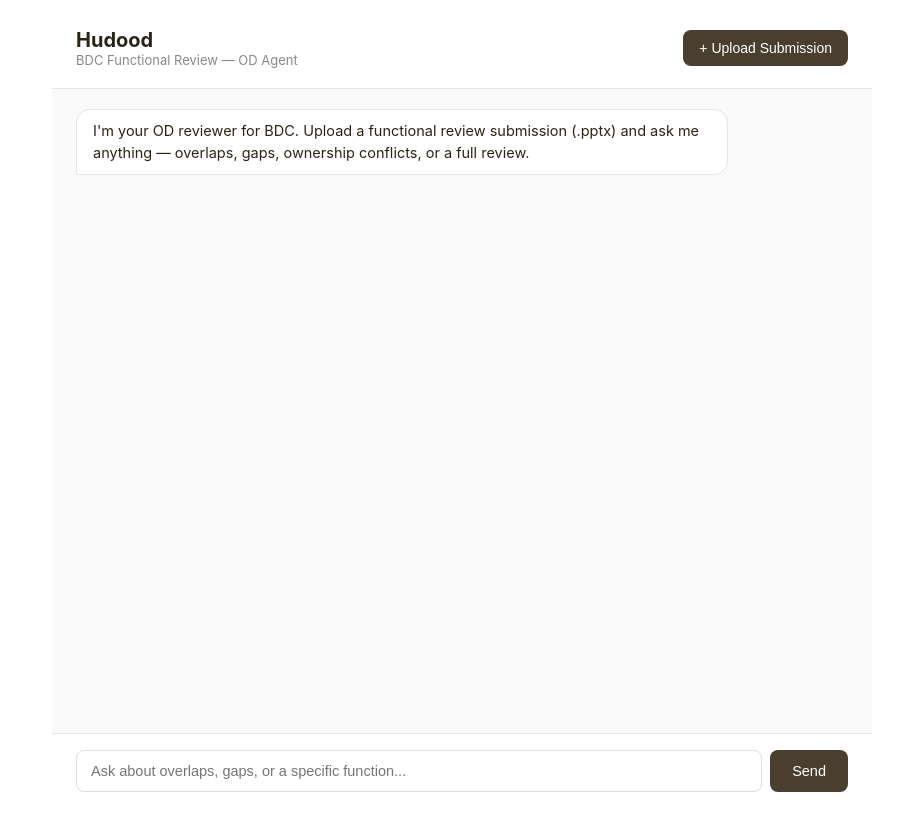
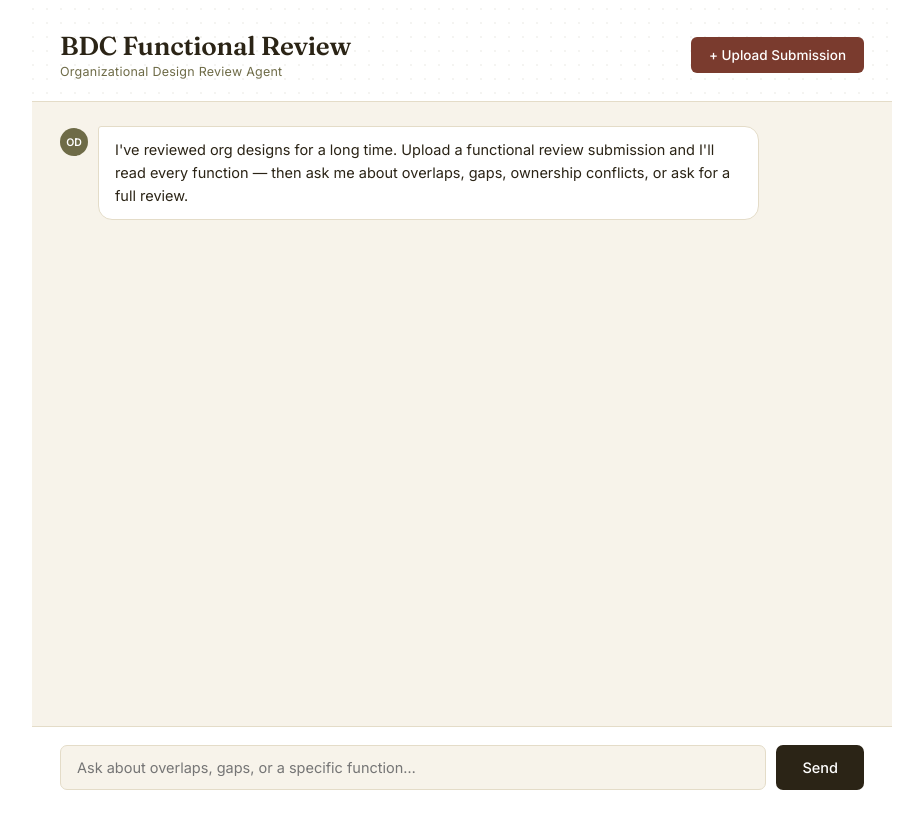
Before and after one commit to OsaidBabeer/functional-review, a Next.js app: page / in a window 1280 px wide. Shown: the whole page, without its empty margins (178-1101 px from the left). Built offline with nearby package versions, Linux system fonts and the light colour scheme.

Commit message:
Update index.js

```diff
--- a/pages/index.js
+++ b/pages/index.js
@@ -1,11 +1,16 @@
-import { useState, useRef } from 'react';
+import { useState, useRef, useEffect } from 'react';
+import Head from 'next/head';
+
+// ---- Rename the product here in one place ----
+const APP_NAME = 'BDC Functional Review';
+const APP_SUBTITLE = 'Organizational Design Review Agent';
 
 export default function Home() {
   const [messages, setMessages] = useState([
     {
       role: 'assistant',
       content:
-        "I'm your OD reviewer for BDC. Upload a functional review submission (.pptx) and ask me anything — overlaps, gaps, ownership conflicts, or a full review.",
+        "I've reviewed org designs for a long time. Upload a functional review submission and I'll read every function — then ask me about overlaps, gaps, ownership conflicts, or ask for a full review.",
     },
   ]);
   const [input, setInput] = useState('');
@@ -13,6 +18,11 @@ export default function Home() {
   const [uploading, setUploading] = useState(false);
   const [uploadStatus, setUploadStatus] = useState('');
   const fileRef = useRef(null);
+  const scrollRef = useRef(null);
+
+  useEffect(() => {
+    scrollRef.current?.scrollTo({ top: scrollRef.current.scrollHeight, behavior: 'smooth' });
+  }, [messages, sending]);
 
   async function handleSend() {
     if (!input.trim() || sending) return;
@@ -20,7 +30,6 @@ export default function Home() {
     setMessages(newMessages);
     setInput('');
     setSending(true);
-
     try {
       const res = await fetch('/api/chat', {
         method: 'POST',
@@ -39,11 +48,9 @@ export default function Home() {
     const file = e.target.files[0];
     if (!file) return;
     setUploading(true);
-    setUploadStatus('Uploading and extracting...');
-
+    setUploadStatus(`Reading ${file.name}...`);
     const formData = new FormData();
     formData.append('file', file);
-
     try {
       const res = await fetch('/api/upload-pptx', { method: 'POST', body: formData });
       const data = await res.json();
@@ -51,13 +58,12 @@ export default function Home() {
         setUploadStatus('Error: ' + data.error);
       } else {
         const saved = data.results.filter((r) => r.saved).length;
-        const skipped = data.results.filter((r) => r.skipped).length;
-        setUploadStatus(`Done — ${saved} function(s) saved, ${skipped} slide(s) skipped.`);
+        setUploadStatus(`${saved} function(s) loaded from ${file.name}`);
         setMessages((prev) => [
           ...prev,
           {
             role: 'assistant',
-            content: `I've read ${saved} function submission(s) from "${file.name}". Ask me to review them whenever you're ready.`,
+            content: `I've read ${saved} function submission${saved === 1 ? '' : 's'} from "${file.name}". Ask me to review them whenever you're ready.`,
           },
         ]);
       }
@@ -69,11 +75,21 @@ export default function Home() {
   }
 
   return (
-    <div style={styles.page}>
-      <div style={styles.header}>
+    <>
+      <Head>
+        <link rel="preconnect" href="https://fonts.googleapis.com" />
+        <link
+          href="https://fonts.googleapis.com/css2?family=Fraunces:ital,opsz,wght@0,9..144,400;0,9..144,600;1,9..144,500&family=Inter:wght@400;500;600&display=swap"
+          rel="stylesheet"
+        />
+      </Head>
+      <div style={s.page}>
+        <header style={s.header}>
+          <div style={s.pattern} aria-hidden="true" />
+          <div style={s.headerInner}>
             <div>
-          <div style={styles.title}>Hudood</div>
-          <div style={styles.subtitle}>BDC Functional Review — OD Agent</div>
+              <div style={s.title}>{APP_NAME}</div>
+              <div style={s.subtitle}>{APP_SUBTITLE}</div>
             </div>
             <div>
               <input
@@ -84,141 +100,191 @@ export default function Home() {
                 style={{ display: 'none' }}
               />
               <button
-            style={styles.uploadBtn}
+                style={{ ...s.uploadBtn, opacity: uploading ? 0.6 : 1 }}
                 onClick={() => fileRef.current.click()}
                 disabled={uploading}
               >
-            {uploading ? 'Processing...' : '+ Upload Submission'}
+                {uploading ? 'Reading…' : '+ Upload Submission'}
               </button>
             </div>
           </div>
+        </header>
 
-      {uploadStatus && <div style={styles.uploadStatus}>{uploadStatus}</div>}
+        {uploadStatus && <div style={s.uploadStatus}>{uploadStatus}</div>}
 
-      <div style={styles.chatArea}>
+        <div style={s.chatArea} ref={scrollRef}>
           {messages.map((m, i) => (
             <div
               key={i}
-            style={{
-              ...styles.bubbleRow,
-              justifyContent: m.role === 'user' ? 'flex-end' : 'flex-start',
-            }}
+              style={{ ...s.bubbleRow, justifyContent: m.role === 'user' ? 'flex-end' : 'flex-start' }}
             >
-            <div style={m.role === 'user' ? styles.userBubble : styles.assistantBubble}>
-              {m.content}
-            </div>
+              {m.role === 'assistant' && <div style={s.avatar}>OD</div>}
+              <div style={m.role === 'user' ? s.userBubble : s.assistantBubble}>{m.content}</div>
             </div>
           ))}
           {sending && (
-          <div style={styles.bubbleRow}>
-            <div style={styles.assistantBubble}>Thinking...</div>
+            <div style={s.bubbleRow}>
+              <div style={s.avatar}>OD</div>
+              <div style={s.assistantBubble}>
+                <span style={s.thinking}>reviewing…</span>
+              </div>
             </div>
           )}
         </div>
 
-      <div style={styles.inputRow}>
+        <div style={s.inputRow}>
           <input
-          style={styles.input}
+            style={s.input}
             value={input}
-          placeholder="Ask about overlaps, gaps, or a specific function..."
+            placeholder="Ask about overlaps, gaps, or a specific function…"
             onChange={(e) => setInput(e.target.value)}
             onKeyDown={(e) => e.key === 'Enter' && handleSend()}
           />
-        <button style={styles.sendBtn} onClick={handleSend} disabled={sending}>
+          <button style={s.sendBtn} onClick={handleSend} disabled={sending}>
             Send
           </button>
         </div>
       </div>
+    </>
   );
 }
 
-const styles = {
+// ---- Design tokens ----
+// Ink:    #2B2416  (deep umber — body text)
+// Olive:  #6E6B47  (division-bar olive from the org chart deck)
+// Brick:  #7A3B2E  (executive-box maroon from the org chart deck)
+// Parch:  #F7F3EA  (parchment background)
+// Line:   #E4DCC8  (hairline borders)
+const ink = '#2B2416';
+const olive = '#6E6B47';
+const brick = '#7A3B2E';
+const parch = '#F7F3EA';
+const line = '#E4DCC8';
+
+const s = {
   page: {
-    maxWidth: 820,
+    maxWidth: 860,
     margin: '0 auto',
     height: '100vh',
     display: 'flex',
     flexDirection: 'column',
-    fontFamily: '-apple-system, BlinkMacSystemFont, Segoe UI, sans-serif',
-    background: '#fafafa',
+    fontFamily: "'Inter', -apple-system, sans-serif",
+    background: parch,
+    color: ink,
   },
-  header: {
+  header: { position: 'relative', background: '#fff', borderBottom: `1px solid ${line}` },
+  pattern: {
+    position: 'absolute',
+    inset: 0,
+    backgroundImage:
+      'radial-gradient(circle at 1px 1px, rgba(110,107,71,0.15) 1px, transparent 0)',
+    backgroundSize: '14px 14px',
+    opacity: 0.5,
+  },
+  headerInner: {
+    position: 'relative',
     display: 'flex',
     justifyContent: 'space-between',
     alignItems: 'center',
-    padding: '20px 24px',
-    borderBottom: '1px solid #e5e5e5',
-    background: '#fff',
+    padding: '22px 28px',
   },
-  title: { fontSize: 20, fontWeight: 700, color: '#2b2416' },
-  subtitle: { fontSize: 13, color: '#888' },
+  title: {
+    fontFamily: "'Fraunces', serif",
+    fontSize: 26,
+    fontWeight: 600,
+    letterSpacing: '-0.01em',
+    color: ink,
+  },
+  subtitle: { fontSize: 12.5, color: olive, marginTop: 2, letterSpacing: '0.02em' },
   uploadBtn: {
-    background: '#4a3f2f',
+    background: brick,
     color: '#fff',
     border: 'none',
-    borderRadius: 8,
-    padding: '10px 16px',
-    fontSize: 14,
+    borderRadius: 6,
+    padding: '10px 18px',
+    fontSize: 13.5,
+    fontWeight: 500,
     cursor: 'pointer',
+    fontFamily: "'Inter', sans-serif",
   },
   uploadStatus: {
-    padding: '8px 24px',
-    fontSize: 13,
-    color: '#555',
-    background: '#f0ece2',
+    padding: '9px 28px',
+    fontSize: 12.5,
+    color: olive,
+    background: '#EFE9D6',
+    borderBottom: `1px solid ${line}`,
   },
   chatArea: {
     flex: 1,
     overflowY: 'auto',
-    padding: '20px 24px',
+    padding: '24px 28px',
     display: 'flex',
     flexDirection: 'column',
-    gap: 12,
+    gap: 16,
   },
-  bubbleRow: { display: 'flex' },
+  bubbleRow: { display: 'flex', alignItems: 'flex-start', gap: 10 },
+  avatar: {
+    width: 28,
+    height: 28,
+    borderRadius: '50%',
+    background: olive,
+    color: '#fff',
+    fontSize: 10.5,
+    fontWeight: 600,
+    display: 'flex',
+    alignItems: 'center',
+    justifyContent: 'center',
+    flexShrink: 0,
+    marginTop: 2,
+  },
   userBubble: {
-    background: '#4a3f2f',
+    background: brick,
     color: '#fff',
-    padding: '10px 16px',
-    borderRadius: '14px 14px 2px 14px',
-    maxWidth: '75%',
+    padding: '11px 16px',
+    borderRadius: '14px 14px 3px 14px',
+    maxWidth: '72%',
     whiteSpace: 'pre-wrap',
     fontSize: 14.5,
-    lineHeight: 1.5,
+    lineHeight: 1.55,
   },
   assistantBubble: {
     background: '#fff',
-    border: '1px solid #e5e5e5',
-    color: '#2b2416',
-    padding: '10px 16px',
-    borderRadius: '14px 14px 14px 2px',
-    maxWidth: '80%',
+    border: `1px solid ${line}`,
+    color: ink,
+    padding: '11px 16px',
+    borderRadius: '3px 14px 14px 14px',
+    maxWidth: '78%',
     whiteSpace: 'pre-wrap',
     fontSize: 14.5,
-    lineHeight: 1.5,
+    lineHeight: 1.6,
   },
+  thinking: { color: olive, fontStyle: 'italic', fontFamily: "'Fraunces', serif" },
   inputRow: {
     display: 'flex',
-    gap: 8,
-    padding: '16px 24px',
-    borderTop: '1px solid #e5e5e5',
+    gap: 10,
+    padding: '18px 28px',
+    borderTop: `1px solid ${line}`,
     background: '#fff',
   },
   input: {
     flex: 1,
-    padding: '12px 14px',
-    borderRadius: 8,
-    border: '1px solid #ddd',
+    padding: '13px 16px',
+    borderRadius: 7,
+    border: `1px solid ${line}`,
     fontSize: 14.5,
     outline: 'none',
+    fontFamily: "'Inter', sans-serif",
+    background: parch,
   },
   sendBtn: {
-    background: '#4a3f2f',
+    background: ink,
     color: '#fff',
     border: 'none',
-    borderRadius: 8,
-    padding: '0 22px',
+    borderRadius: 7,
+    padding: '0 26px',
     fontSize: 14.5,
+    fontWeight: 500,
     cursor: 'pointer',
+    fontFamily: "'Inter', sans-serif",
   },
 };
```
Lines whose indentation alone changed are shown as unchanged.
